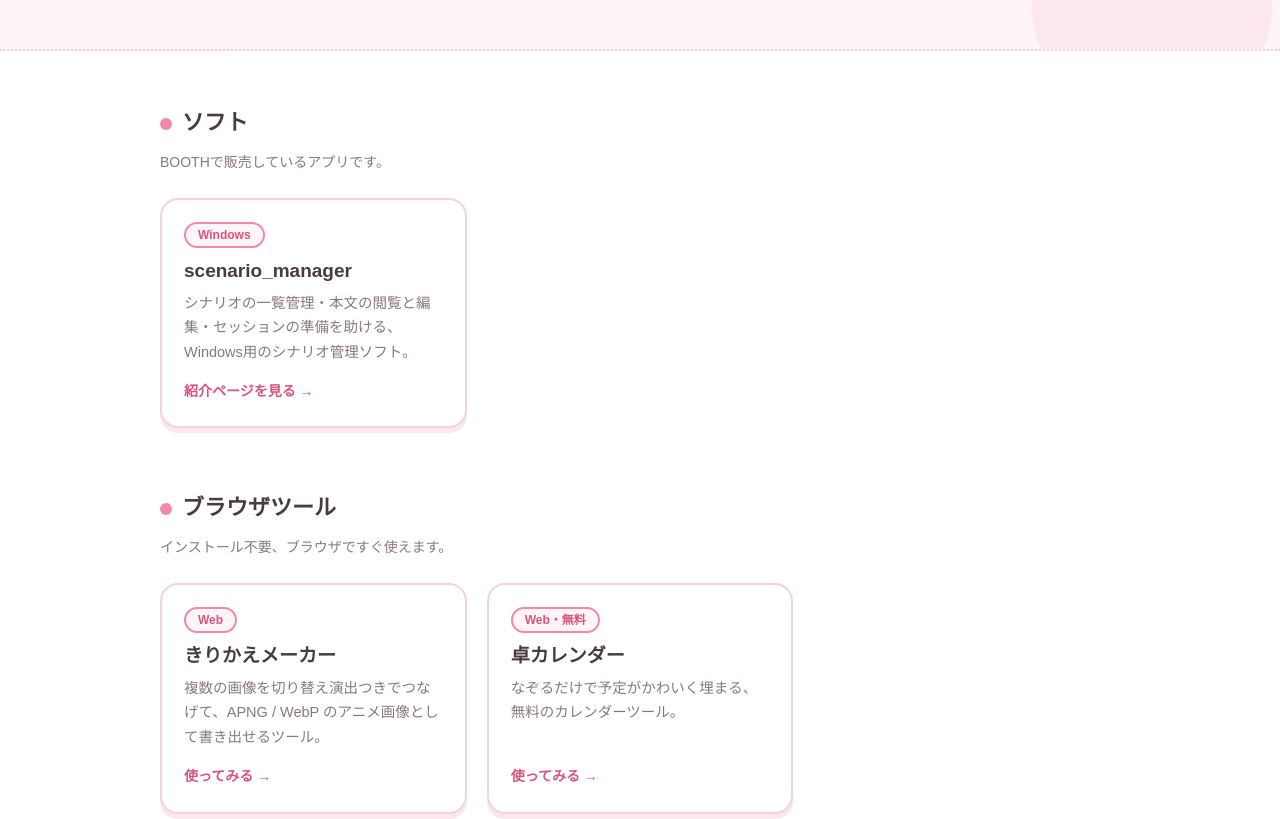
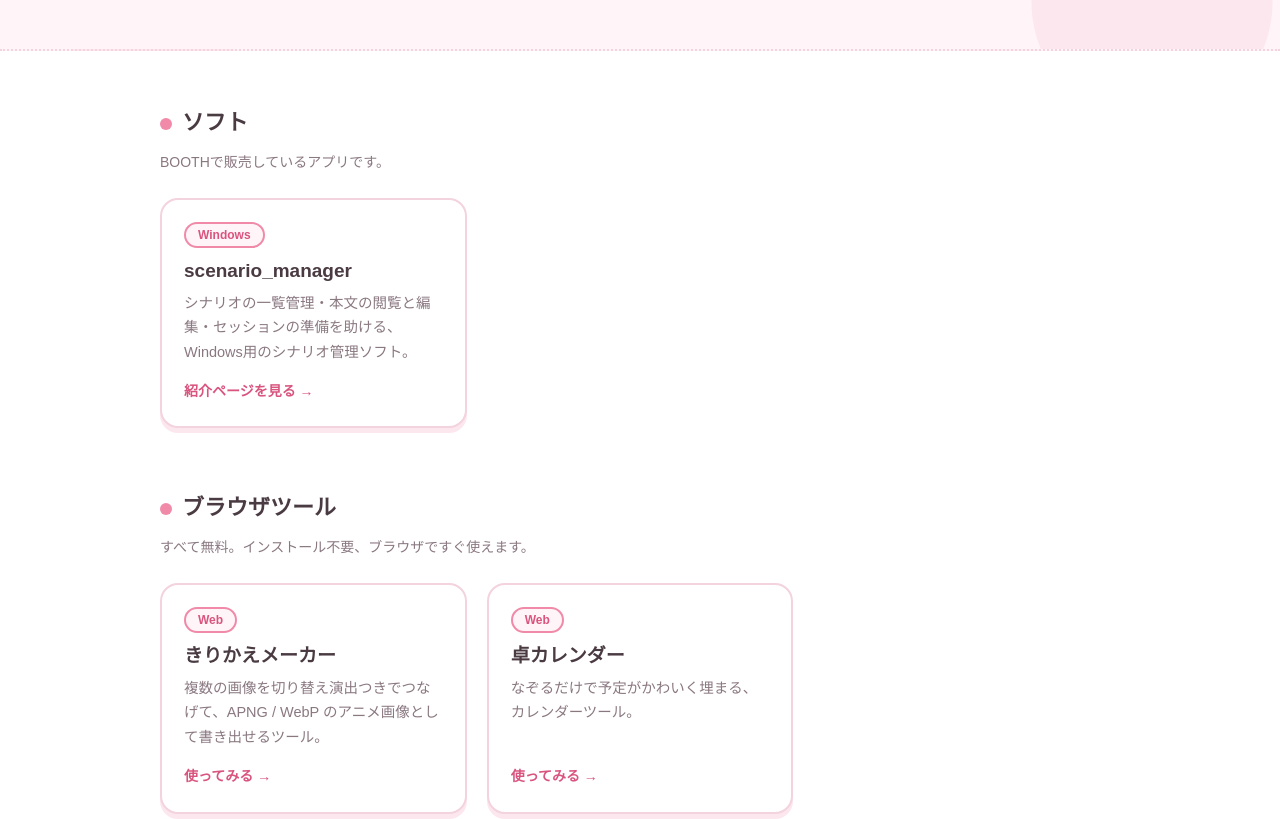
Before and after one commit to utiyoso/utiyoso.github.io, a plain HTML site: page index.html in a window 1280 px wide. Shown: the part 163-982 px from the top of the page. Drawn offline with Linux system fonts and the light colour scheme; a web font is replaced by a local one.

Commit message:
Add files via upload

```diff
--- a/index.html
+++ b/index.html
@@ -88,7 +88,7 @@ footer .note{font-size:12px;line-height:1.7;max-width:640px;margin:14px auto 0}
 
   <section>
     <h2>ブラウザツール</h2>
-    <p class="sub">インストール不要、ブラウザですぐ使えます。</p>
+    <p class="sub">すべて無料。インストール不要、ブラウザですぐ使えます。</p>
     <div class="cards">
       <a class="card" href="kirikae-maker/">
         <span class="tag">Web</span>
@@ -97,9 +97,9 @@ footer .note{font-size:12px;line-height:1.7;max-width:640px;margin:14px auto 0}
         <span class="go">使ってみる</span>
       </a>
       <a class="card" href="taku_calendar/">
-        <span class="tag">Web・無料</span>
+        <span class="tag">Web</span>
         <h3>卓カレンダー</h3>
-        <p>なぞるだけで予定がかわいく埋まる、無料のカレンダーツール。</p>
+        <p>なぞるだけで予定がかわいく埋まる、カレンダーツール。</p>
         <span class="go">使ってみる</span>
       </a>
     </div>
```
